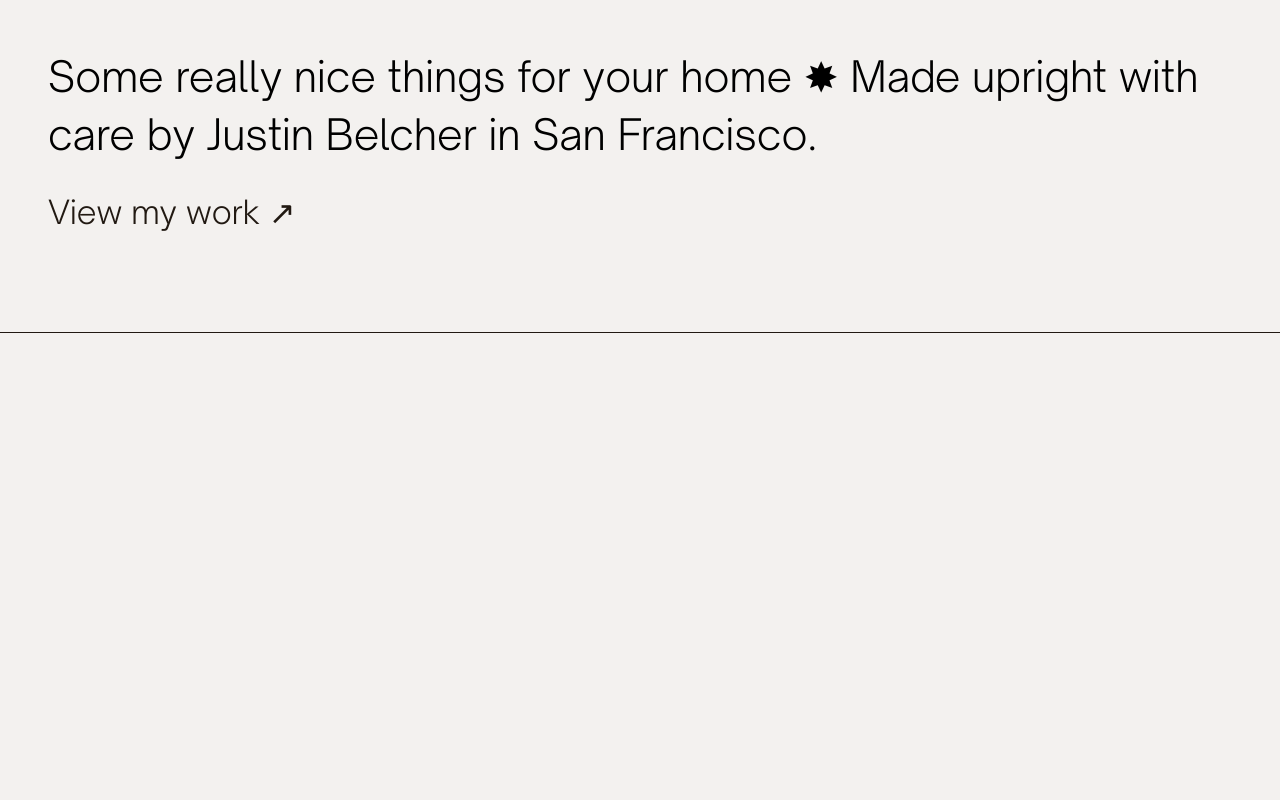
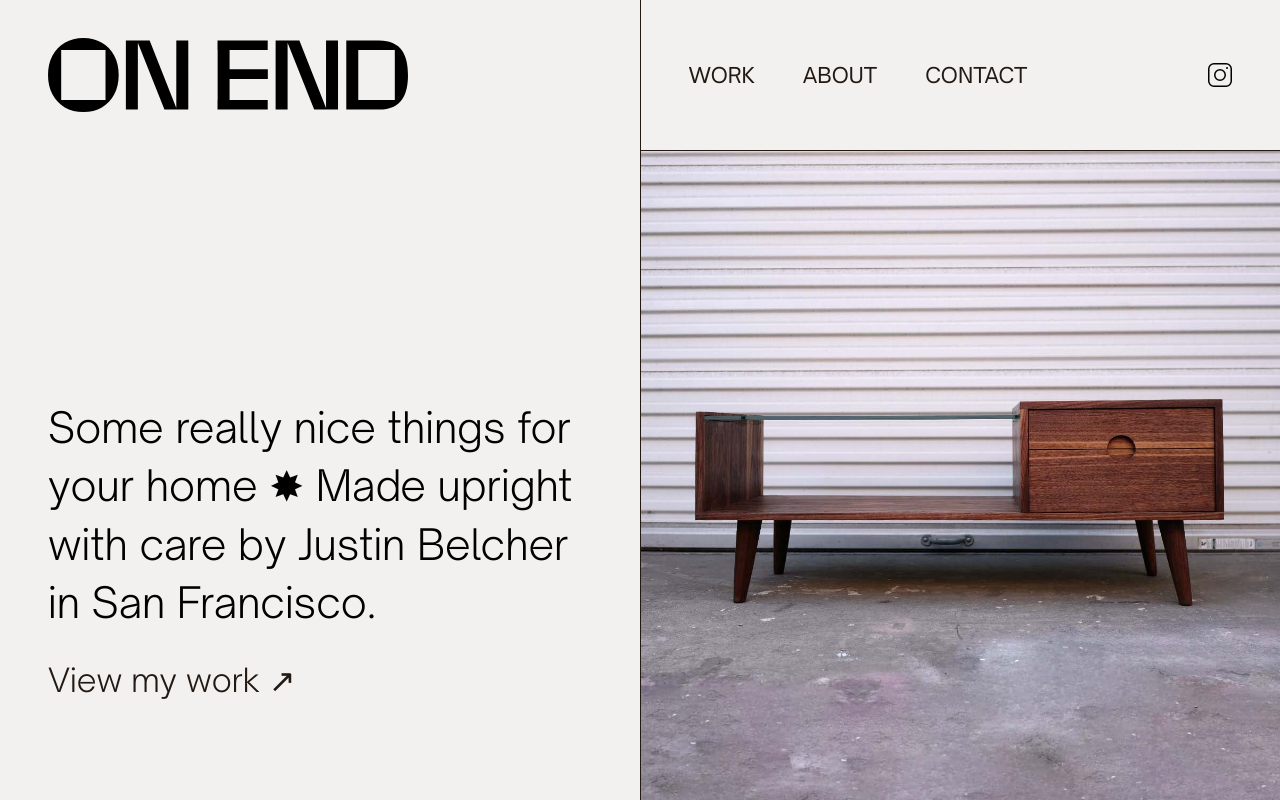
Before and after one commit to Uvacoder/woodstudio, a Next.js app: page / in a window 1280 px wide. Built offline with nearby package versions, Linux system fonts and the light colour scheme.

Commit message:
Add custom layout for index

```diff
--- a/src/components/GridItem.tsx
+++ /dev/null
@@ -1,19 +0,0 @@
-import { styled } from "@styles/stitches.config";
-
-const Container = styled("div", {});
-
-const GridItem = ({ as = "", align = "start", css = {}, children = null }) => {
-  return (
-    <Container
-      css={{
-        gridArea: as,
-        alignSelf: align,
-        ...css,
-      }}
-    >
-      {children}
-    </Container>
-  );
-};
-
-export default GridItem;
--- a/src/components/Logo.tsx
+++ b/src/components/Logo.tsx
@@ -1,16 +1,12 @@
 import Link from "next/link";
-
-import GridItem from "@components/GridItem";
 
 const Logo = () => {
   return (
-    <GridItem as="brand" align="center" css={{ padding: "0 $4" }}>
-      <Link href="/">
-        <a>
-          <img src="/logo.svg" alt="On End Studio" style={{ width: 360 }} />
-        </a>
-      </Link>
-    </GridItem>
+    <Link href="/">
+      <a>
+        <img src="/logo.svg" alt="On End Studio" style={{ width: 360 }} />
+      </a>
+    </Link>
   );
 };
 
--- a/src/components/Navigation.tsx
+++ b/src/components/Navigation.tsx
@@ -2,8 +2,6 @@ import Link from "next/link";
 import { styled, theme } from "@styles/stitches.config";
 
 import Flex from "@components/Flex";
-import GridItem from "@components/GridItem";
-import { relative } from "node:path/win32";
 
 const InstagramIcon = styled("img", {
   width: 24,
@@ -23,7 +21,6 @@ const Anchor = styled("a", {
 
 const Navigation = () => {
   return (
-    <GridItem as="nav" align="center" css={{ padding: "0 $4" }}>
     <Flex direction="row" justify="between" align="center">
       <Flex direction="row" gap="xl">
         <Link href="/work" passHref>
@@ -43,7 +40,6 @@ const Navigation = () => {
         </a>
       </Link>
     </Flex>
-    </GridItem>
   );
 };
 
--- a/src/pages/index.tsx
+++ b/src/pages/index.tsx
@@ -3,6 +3,9 @@ import Head from "next/head";
 import Link from "next/link";
 
 import { styled, theme } from "@styles/stitches.config";
+
+import Logo from "@components/Logo";
+import Navigation from "@components/Navigation";
 
 const IntroText = styled("h1", {
   marginBottom: "$3",
@@ -19,6 +22,13 @@ const ViewMore = styled("a", {
   "&:hover": {
     textDecoration: "underline",
   },
+});
+
+const Grid = styled("div", {
+  display: "grid",
+  gridTemplateRows: "150px 1fr",
+  gridTemplateColumns: "1fr 1px 1fr",
+  gridTemplateAreas: "'logo separator nav' 'intro separator lede'",
 });
 
 const Cell = styled("div", {});
@@ -42,10 +52,16 @@ const Home = () => {
 
 Home.getLayout = (page: ReactElement) => {
   return (
-    <>
+    <Grid>
+      <Cell css={{ gridArea: "logo", alignSelf: "center", padding: "0 $4" }}>
+        <Logo />
+      </Cell>
+      <Cell css={{ gridArea: "nav", alignSelf: "center", padding: "0 $4" }}>
+        <Navigation />
+      </Cell>
       <Cell
         css={{
-          gridArea: "",
+          gridArea: "intro",
           alignSelf: "end",
           padding: "$4",
           paddingBottom: 96,
@@ -55,7 +71,14 @@ Home.getLayout = (page: ReactElement) => {
       </Cell>
       <Cell
         css={{
-          gridArea: "",
+          gridArea: "separator",
+          backgroundColor: "$border",
+          height: "100vh",
+        }}
+      />
+      <Cell
+        css={{
+          gridArea: "lede",
           height: "100%",
           background:
             "url(/photos/coffeetable-intro.jpg) center center no-repeat",
@@ -63,7 +86,7 @@ Home.getLayout = (page: ReactElement) => {
           borderTop: "1px solid $border",
         }}
       />
-    </>
+    </Grid>
   );
 };
 
```
Lines whose indentation alone changed are shown as unchanged.
